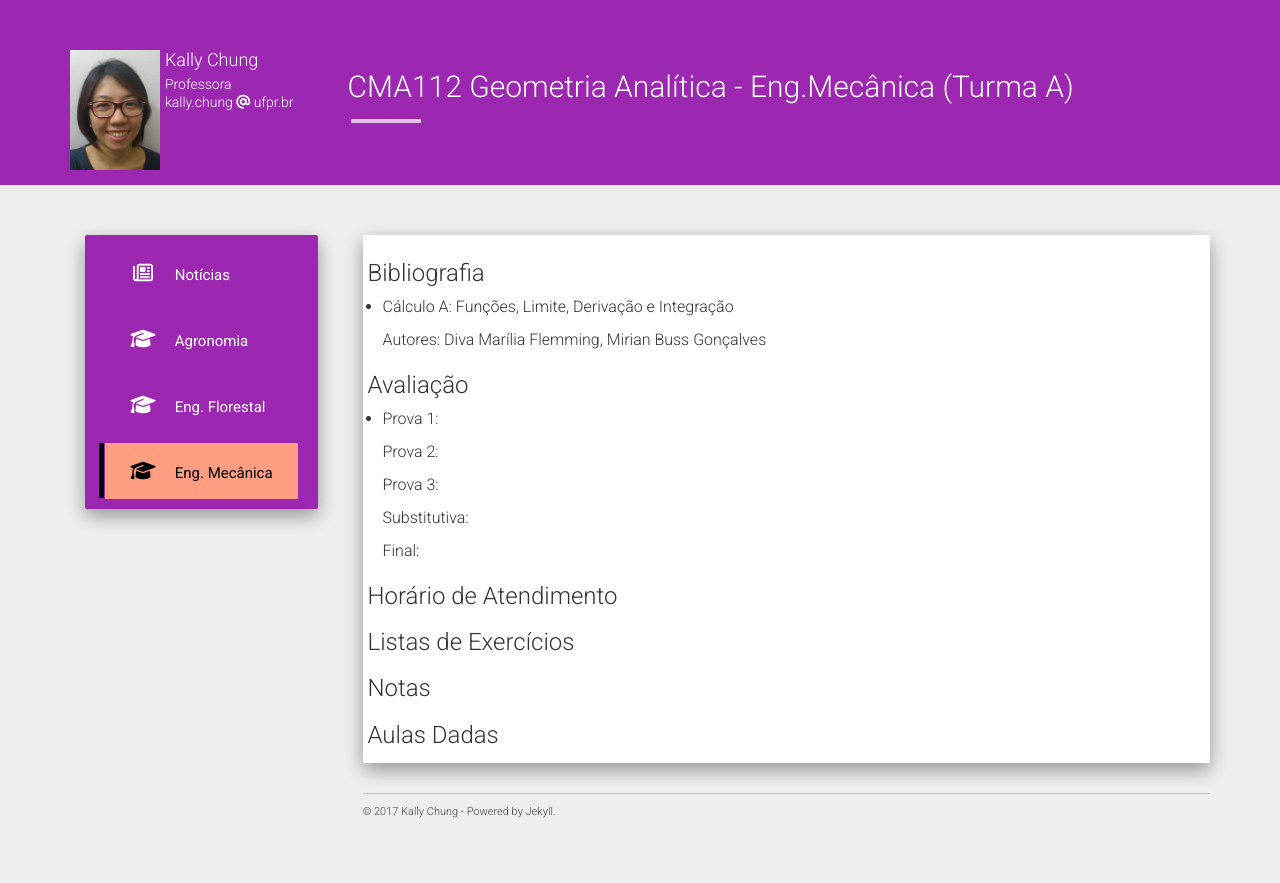
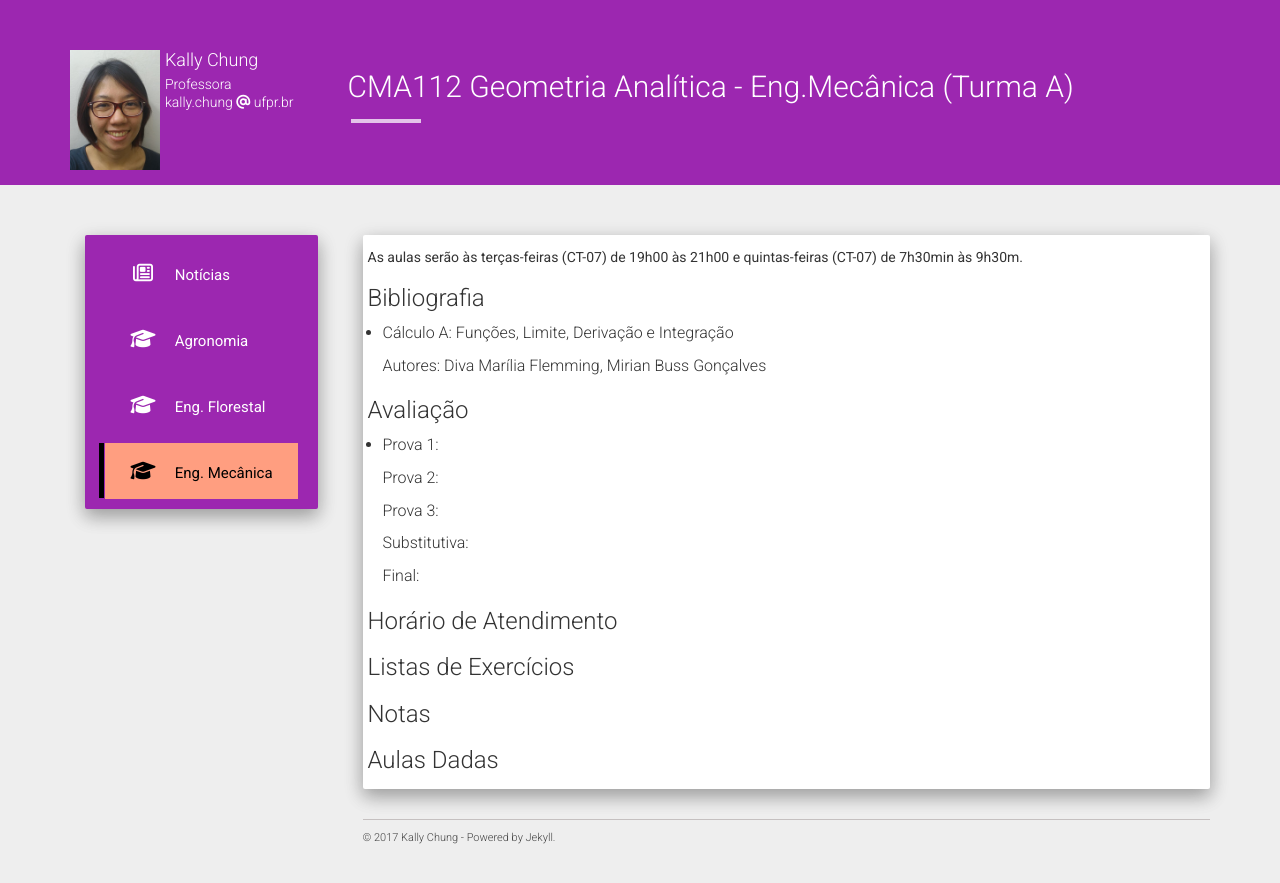
Before and after one commit to chunggnuhc/chunggnuhc.github.io, a Jekyll site: the page built from engMecanica2sem2017.md, in a window 1280 px wide. Shown: the top 883 px of the page. Built offline with Jekyll 4.4.1, drawn with Linux system fonts in a browser that asks for light colours; nearby versions of some CDN libraries.

Commit message:
Update engMecanica2sem2017.md

```diff
--- a/engMecanica2sem2017.md
+++ b/engMecanica2sem2017.md
@@ -3,6 +3,9 @@ layout: page
 title: CMA112 Geometria Analítica - Eng.Mecânica (Turma A)
 permalink: /engMec2sem2017-GA/
 ---
+
+<h5>As aulas serão às terças-feiras (CT-07) de 19h00 às 21h00 e quintas-feiras (CT-07) de 7h30min às 9h30m.</h5>
+
 
 <h3>Bibliografia</h3>
 
```
